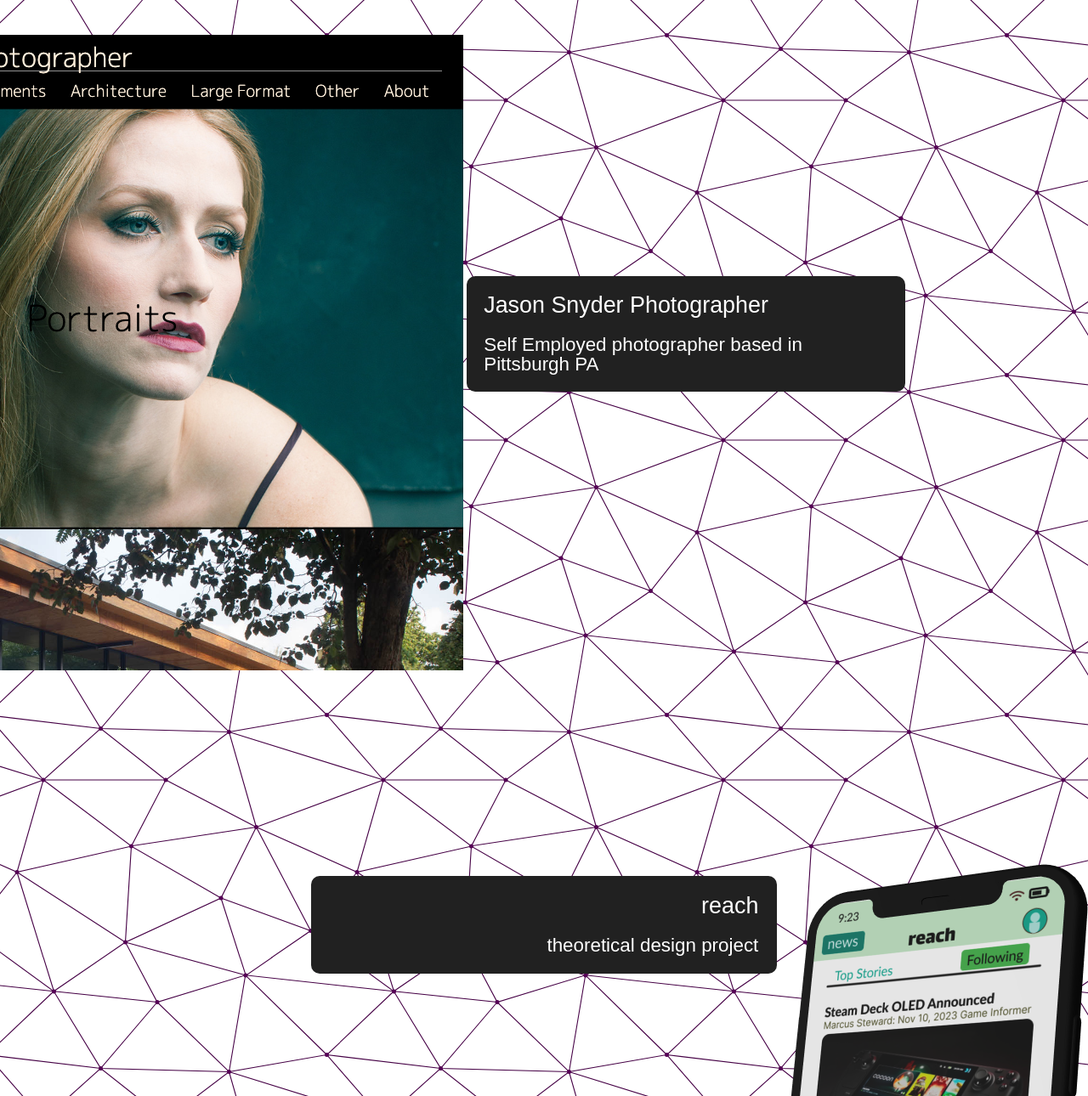
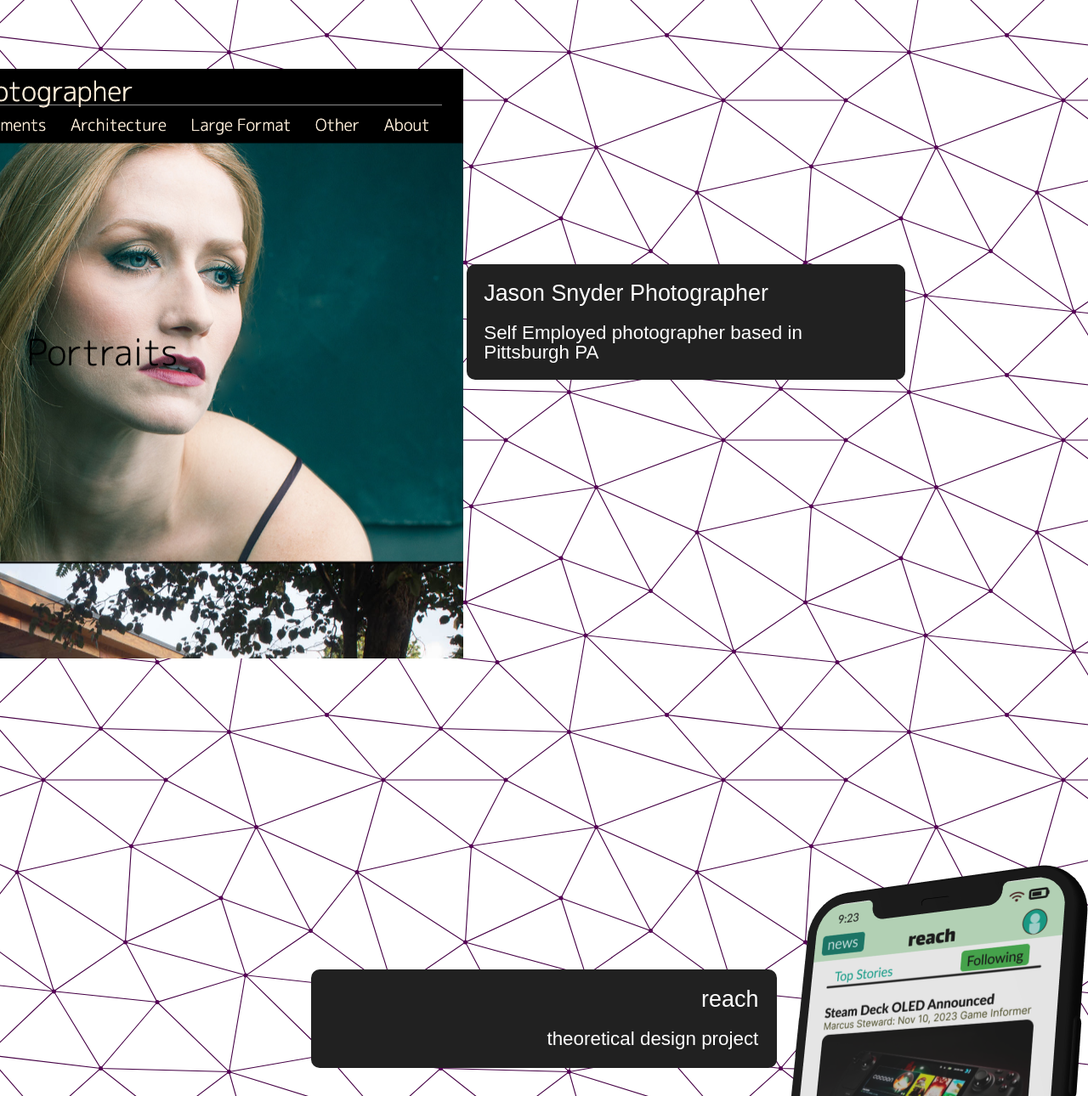
Before and after one commit to ethansny/Ethan-Snyder-Website, a plain HTML site: page projects.html in a window 1280 px wide. Shown: the part 74-1364 px from the top of the page at 85% size. Drawn offline with Linux system fonts and the light colour scheme; a web font is replaced by a local one.

Commit message:
Add files via upload

```diff
--- a/css/style.css
+++ b/css/style.css
@@ -332,7 +332,7 @@ footer {
     display: flex;
     justify-content: flex-start;
     align-items: center;
-    height: 70px;
+    height: 7vh;
     transition: all 0.6s ease 0s;
     z-index: 500;
 }
@@ -556,7 +556,6 @@ footer {
     grid-template-rows: repeat(3, 33vh);
     height: 100vh;
     overflow-x: hidden;
-    perspective: 1px;
     transform-style: preserve-3d ;
 }
 
@@ -567,7 +566,6 @@ footer {
     background-attachment: fixed;
     background-position: left;
     background-repeat: no-repeat;
-    background-size: contain scale(2);
 }
 
 #paracard2{
@@ -587,6 +585,7 @@ footer {
     grid-row: 6/10;
     display: grid;
     grid-template-columns: repeat(7, 1fr);
+    grid-template-rows: repeat(3, 33vh);
     height: 100vh;
     overflow-x: hidden;
     perspective: 1px;
@@ -595,17 +594,16 @@ footer {
 
 #paraphoto3{
     grid-column: 4/8;
-    grid-row:1/9;
+    grid-row:1/4;
     background-image:url("../images/iPhone\ 11\ News\ Following.png");
     background-attachment: fixed;
     background-position: right;
     background-repeat: no-repeat;
-    background-size: contain scale(2);
 }
 
 #paracard3{
     grid-column: 3/6;
-    grid-row: 3/4;
+    grid-row: 2/3;
     display: flex;
     flex-direction: column;
     justify-content: center;
--- a/js/javascript.js
+++ b/js/javascript.js
@@ -133,13 +133,15 @@ if (following) {
 if (featured_photo2) {
     window.addEventListener('scroll', function() {
         var scrollPosition = window.scrollY;
-        featured_photo2.style.backgroundPosition = 'left ' + (44 + scrollPosition * -0.1) + 'px';
+        var basePosition = window.innerHeight * 0.055;
+        featured_photo2.style.backgroundPosition = 'left ' + (basePosition + scrollPosition * -0.1) + 'px';
     });
 }
 
 if (featured_photo3) {
     window.addEventListener('scroll', function() {
         var scrollPosition = window.scrollY;
-        featured_photo3.style.backgroundPosition = 'right ' + (200 + scrollPosition * -0.1) + 'px';
+        var basePosition2 = window.innerHeight * .12;
+        featured_photo3.style.backgroundPosition = 'right ' + (basePosition2 + scrollPosition * -0.1) + 'px';
     });
 }
```
